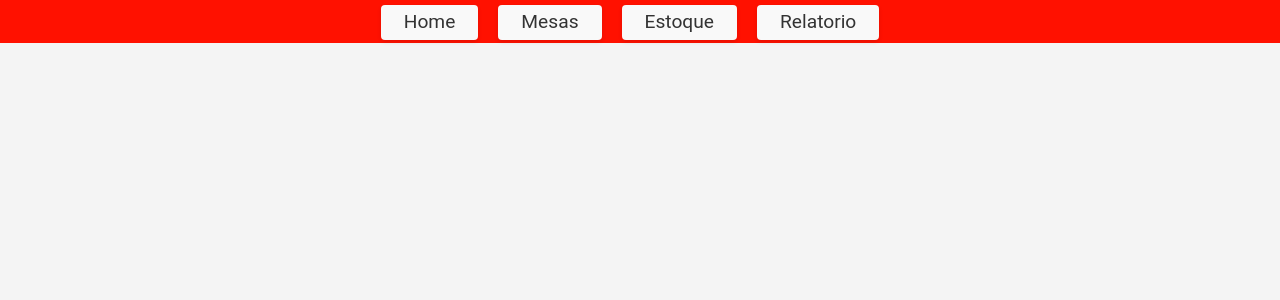
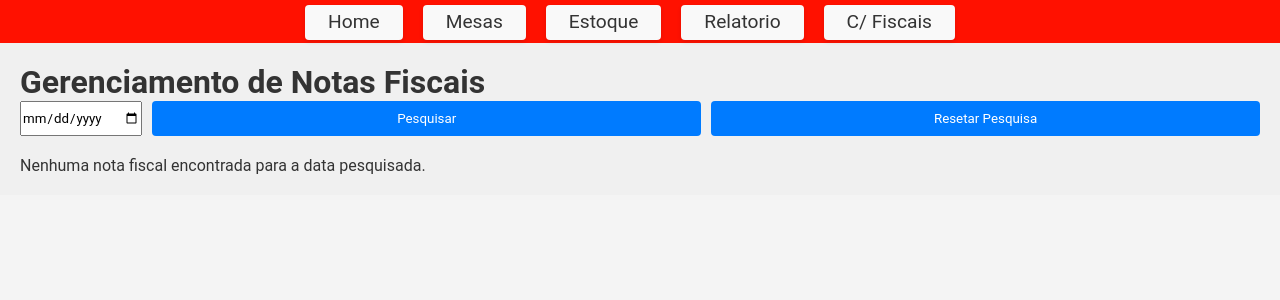
Before and after one commit to MateusProDev/sigpar, a React (Create React App) app in the folder my-app/: page /notasfiscais in a window 1280 px wide. Shown: the top 300 px of the page. Built offline with nearby package versions, Linux system fonts and the light colour scheme; sample sign-in values are in the browser's storage.

Commit message:
add rota do historico das notas e estilos

```diff
--- a/my-app/src/App.jsx
+++ b/my-app/src/App.jsx
@@ -6,7 +6,8 @@ import JuntarMesasRelatorio from './components/JuntarMesasRelatorio';
 import RelatorioMensal from './components/RelatorioMensal';
 import Login from './components/Login';
 import PrivateRoute from './components/PrivateRoute';
-import Estoque from './components/Estoque'; // Importe o novo componente
+import Estoque from './components/Estoque';
+import NotasFiscais from './components/NotasFiscais';
 import './index.css';
 
 const App = () => {
@@ -41,6 +42,14 @@ const App = () => {
               </PrivateRoute>
             }
           />
+          <Route
+            path="/notasfiscais"
+            element={
+              <PrivateRoute>
+                <NotasFiscais />
+              </PrivateRoute>
+            }
+          />
         </Routes>
       </div>
     </Router>
--- a/my-app/src/components/Mesa.jsx
+++ b/my-app/src/components/Mesa.jsx
@@ -9,12 +9,12 @@ const Mesa = ({ mesa, adicionarPedido, removerPedido, fecharMesa }) => {
   const [notaFiscal, setNotaFiscal] = useState([]);
   const [totalNotaFiscal, setTotalNotaFiscal] = useState(0);
 
-  const [cardapio, setCardapio] = useState(() => {
+  const [cardapio] = useState(() => {
     const savedCardapio = localStorage.getItem('cardapio');
     return savedCardapio ? JSON.parse(savedCardapio) : [];
   });
 
-  const [estoque, setEstoque] = useState(() => {
+  const [estoque] = useState(() => {
     const savedEstoque = localStorage.getItem('estoque');
     return savedEstoque ? JSON.parse(savedEstoque) : [];
   });
@@ -64,6 +64,20 @@ const Mesa = ({ mesa, adicionarPedido, removerPedido, fecharMesa }) => {
   };
 
   const handlePrintNotaFiscal = () => {
+    const pedidosNotaFiscal = [...mesa.pedidos];
+    const total = pedidosNotaFiscal.reduce((acc, pedido) => acc + pedido.valor, 0).toFixed(2);
+    const novaNotaFiscal = {
+      mesaId: mesa.id,
+      pedidos: pedidosNotaFiscal,
+      total: parseFloat(total),
+      data: new Date().toISOString()
+    };
+
+    const savedNotas = localStorage.getItem('notasFiscais');
+    const notas = savedNotas ? JSON.parse(savedNotas) : [];
+    notas.push(novaNotaFiscal);
+    localStorage.setItem('notasFiscais', JSON.stringify(notas));
+
     const printContents = document.getElementById(`nota-fiscal-${mesa.id}`).innerHTML;
     const originalContents = document.body.innerHTML;
 
--- a/my-app/src/components/NavBar/index.jsx
+++ b/my-app/src/components/NavBar/index.jsx
@@ -18,6 +18,9 @@ const NavBar = () => {
         <li>
           <Link to="/RelatorioMensal">Relatorio</Link>
         </li>
+        <li>
+          <Link to="/NotasFiscais">C/ Fiscais</Link>
+        </li>
       </ul>
     </nav>
   );
--- /dev/null
+++ b/my-app/src/components/NotasFiscais/NotasFiscais.css
@@ -0,0 +1,21 @@
+.notas-fiscais-container {
+    padding: 20px;
+    background-color: #f0f0f0;
+  }
+
+  .pesquisa-container {
+    display: flex;
+    gap: 10px;
+    margin-bottom: 20px;
+  }
+
+  .resultados-pesquisa .nota-fiscal {
+    background-color: white;
+    padding: 20px;
+    margin-bottom: 10px;
+    border: 1px solid #ddd;
+  }
+
+  .resultados-pesquisa .nota-fiscal h2 {
+    margin-top: 0;
+  }
--- /dev/null
+++ b/my-app/src/components/NotasFiscais/index.jsx
@@ -0,0 +1,77 @@
+import React, { useState, useEffect } from 'react';
+import './NotasFiscais.css';
+
+const NotasFiscais = () => {
+  const [notasFiscais, setNotasFiscais] = useState(() => {
+    const savedNotas = localStorage.getItem('notasFiscais');
+    return savedNotas ? JSON.parse(savedNotas) : [];
+  });
+
+  const [dataPesquisa, setDataPesquisa] = useState('');
+  const [resultadosPesquisa, setResultadosPesquisa] = useState([]);
+
+  useEffect(() => {
+    localStorage.setItem('notasFiscais', JSON.stringify(notasFiscais));
+  }, [notasFiscais]);
+
+  const handlePesquisar = () => {
+    if (dataPesquisa.trim()) {
+      const resultados = notasFiscais.filter(nota =>
+        nota.data.includes(dataPesquisa)
+      );
+      setResultadosPesquisa(resultados);
+    } else {
+      alert('Por favor, insira uma data para a pesquisa.');
+    }
+  };
+
+  const handleResetPesquisa = () => {
+    setDataPesquisa('');
+    setResultadosPesquisa([]);
+  };
+
+  const formatarData = (dataISO) => {
+    const data = new Date(dataISO);
+    return data.toLocaleDateString() + ' ' + data.toLocaleTimeString();
+  };
+
+  return (
+    <div className="notas-fiscais-container">
+      <h1>Gerenciamento de Notas Fiscais</h1>
+      <div className="pesquisa-container">
+        <input
+          type="date"
+          value={dataPesquisa}
+          onChange={(e) => setDataPesquisa(e.target.value)}
+        />
+        <button onClick={handlePesquisar}>Pesquisar</button>
+        <button onClick={handleResetPesquisa}>Resetar Pesquisa</button>
+      </div>
+      <div className="resultados-pesquisa">
+        {resultadosPesquisa.length > 0 ? (
+          resultadosPesquisa.map((nota, index) => (
+            <div key={index} className="nota-fiscal">
+              <h2>Nota Fiscal</h2>
+              <p>Mesa {nota.mesaId}</p>
+              <ul>
+                {nota.pedidos.map((pedido, index) => (
+                  <li key={index}>
+                    {pedido.nome} - R${pedido.valor.toFixed(2)}
+                  </li>
+                ))}
+              </ul>
+              <div className="total-mesa">
+                <strong>Total da Mesa:</strong> R${nota.total.toFixed(2)}
+              </div>
+              <p>Data: {formatarData(nota.data)}</p>
+            </div>
+          ))
+        ) : (
+          <p>Nenhuma nota fiscal encontrada para a data pesquisada.</p>
+        )}
+      </div>
+    </div>
+  );
+};
+
+export default NotasFiscais;
```
